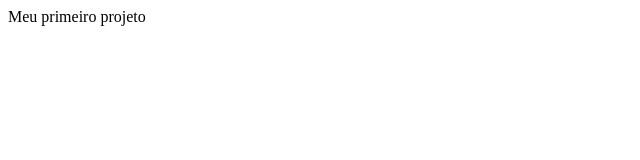
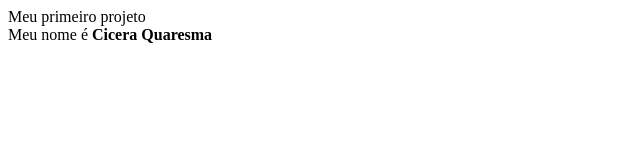
Before and after one commit to CiceraQS/TesteGitUCGestaoQualidade20251Seg, a plain HTML site: page index.html in a window 1280 px wide. Shown: the whole page, without its empty margins (0-640 px from the left). Drawn offline with Linux system fonts and the light colour scheme.

Commit message:
Alterei colocando meu nome do documento em negrito!

```diff
--- a/index.html
+++ b/index.html
@@ -3,5 +3,8 @@
   <head>
     <title>Meu primeiro projeto</title>
   </head>
-  <body>Meu primeiro projeto</body>
+  <body>
+Meu primeiro projeto<br>
+Meu nome é <b>Cicera Quaresma</b>
+  </body>
 </html>
```
